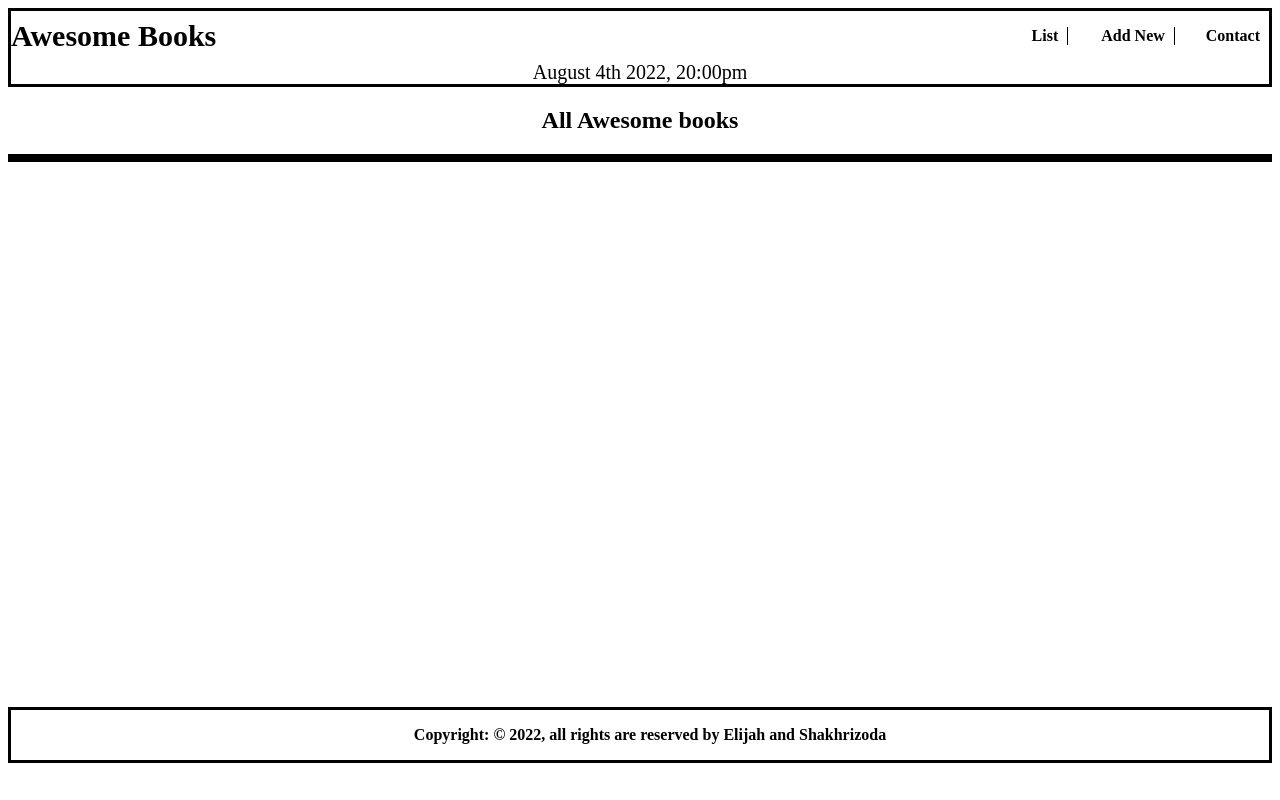
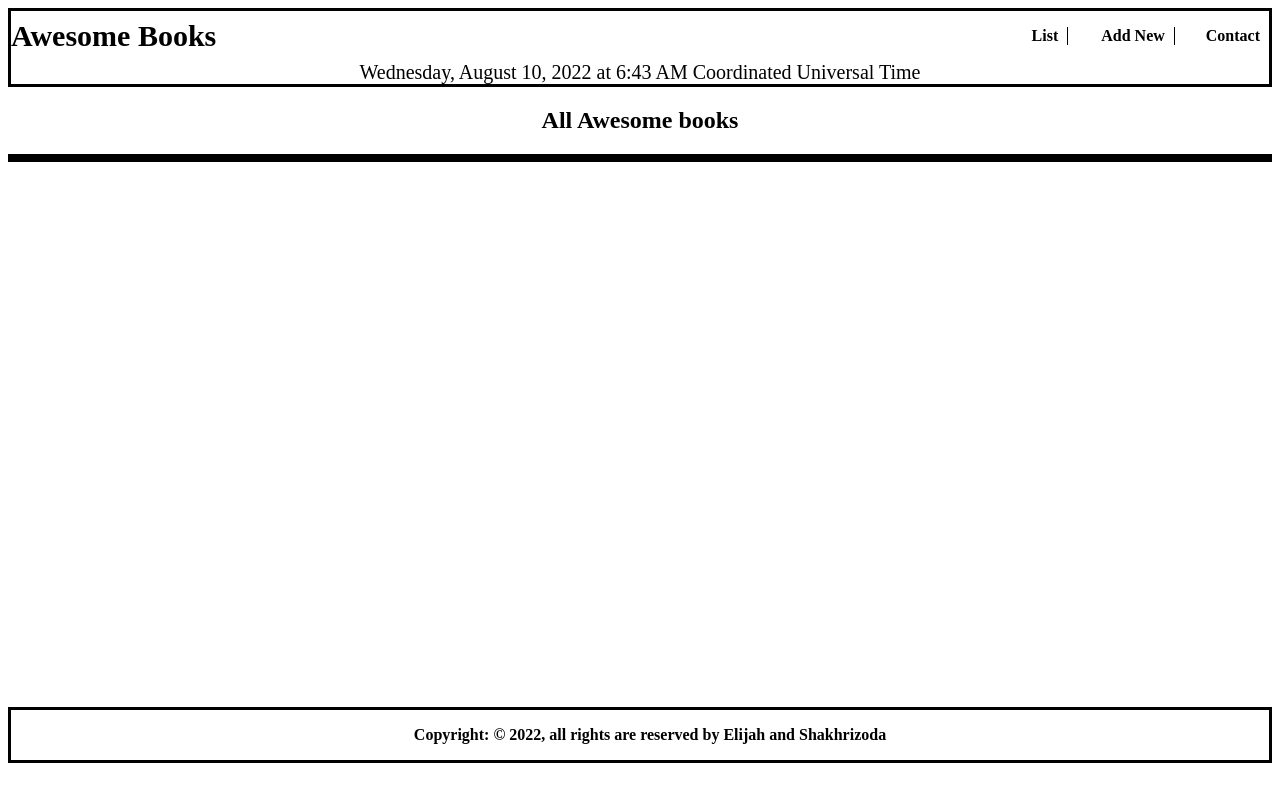
Before and after one commit to Elijahdre/Awesome-books-es6, a website with bundled scripts: page index.html in a window 1280 px wide. Built offline with nearby package versions, Linux system fonts and the light colour scheme.

Commit message:
Fix date and time display

```diff
--- a/index.html
+++ b/index.html
@@ -24,7 +24,7 @@
           </li>
         </ul>
       </nav>
-      <div class="date">August 4th 2022, 20:00pm</div>
+      <div id="date" class="date"></div>
     </header>
     <main>
       <section class="books-list" id="all-book">
--- a/index.js
+++ b/index.js
@@ -1,16 +1,15 @@
-import retrieveShelve from "./modules/retrieveShelve.js"
-import addBook from "./modules/addBook.js"
-
-retrieveShelve();
+import retrieveShelve from './modules/retrieveShelve.js';
+import addBook from './modules/addBook.js';
+import { DateTime } from './modules/luxon.min.js';
 
 const booksForm = document.querySelector('.books-form');
 const bookTitle = document.getElementById('title');
 const bookAuthor = document.getElementById('author');
 
-
-
-
-
+window.onload = () => {
+  const date = document.getElementById('date');
+  date.innerHTML = DateTime.now().toLocaleString(DateTime.DATETIME_HUGE);
+};
 
 // submit button event
 booksForm.addEventListener('submit', (e) => {
@@ -22,8 +21,6 @@ booksForm.addEventListener('submit', (e) => {
     bookAuthor.value = '';
   }
 });
-
-
 
 // buttons
 const navList1 = document.getElementById('list');
@@ -40,7 +37,6 @@ navList1.addEventListener('click', (e) => {
   sectionOne.classList.remove('hide');
   sectionTwo.classList.add('hide');
   sectionThree.classList.add('hide');
-
 });
 
 navList2.addEventListener('click', (e) => {
--- a/modules/addBook.js
+++ b/modules/addBook.js
@@ -1,10 +1,6 @@
-
-
-
 const booksContainer = document.querySelector('#books-container');
 
 const booksArr = [];
-
 
 export default function addBook(title, author) {
   const newBook = {
@@ -32,7 +28,3 @@ export default function addBook(title, author) {
 
   booksContainer.appendChild(bookItem);
 }
-
-function booksStorage() {
-  localStorage.setItem('books', JSON.stringify(booksArr));
-}
```
Also changed, not shown: README.md, img/app-screenshot1.png (added), img/app-screenshot2.png (added), img/app-screenshot3.png (added), index.css (line endings or trailing spaces), modules/retrieveShelve.js (line endings or trailing spaces).
